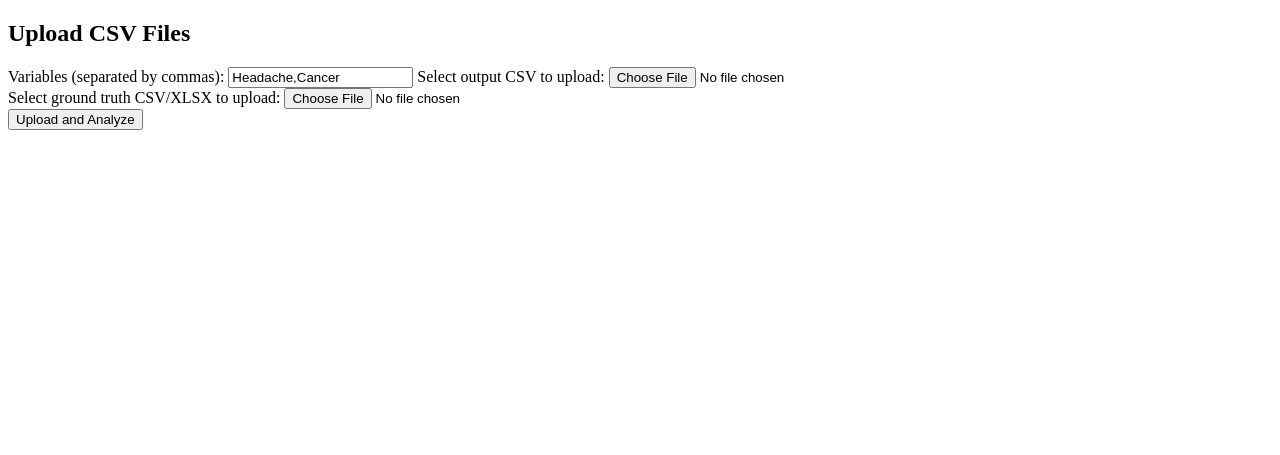
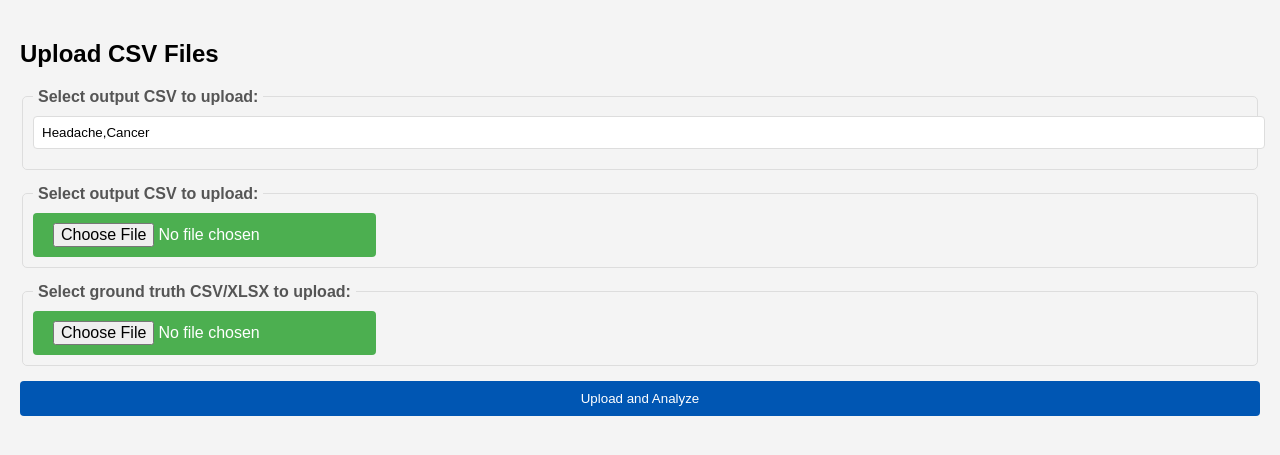
Before and after one commit to KatherLab/Medical_LLM, a Flask app: page /analysis in a window 1280 px wide. Shown: the top 455 px of the page. Run offline with Flask 3, Linux system fonts and the light colour scheme.

Commit message:
webui improvments

```diff
--- a/src/webui/templates/analysis.html
+++ b/src/webui/templates/analysis.html
@@ -1,18 +1,33 @@
 <!DOCTYPE html>
-<html>
+<html lang="en">
+
+<head>
+    <meta charset="UTF-8">
+    <meta content="IE=edge" http-equiv="X-UA-Compatible">
+    <meta content="width=device-width, initial-scale=1.0" name="viewport">
+    <link href="{{ url_for('static', filename='style.css') }}" rel="stylesheet">
+    <title>Your Page Title</title>
+</head>
 <body>
 <h2>Upload CSV Files</h2>
 
 <form action="/upload" method="post" enctype="multipart/form-data">
-  <label for="variables">Variables (separated by commas):</label>
+
+  <fieldset>
+    <legend>  Select output CSV to upload:</legend>
 <input id="variables" name="variables" type="text" value="Headache,Cancer">
+</fieldset>
 
-  Select output CSV to upload:
-  <input type="file" name="output_csv" accept=".csv">
-  <br>
-  Select ground truth CSV/XLSX to upload:
-  <input type="file" name="groundtruth_csv" accept=".csv,.xlsx">
-  <br>
+  <fieldset>
+    <legend>  Select output CSV to upload:</legend>
+    <input class="file-upload" accept=".csv" name="output_csv" type="file">
+</fieldset>
+
+    <fieldset>
+    <legend>   Select ground truth CSV/XLSX to upload:</legend>
+    <input class="file-upload" accept=".csv" name="groundtruth_csv" type="file">
+</fieldset>
+
   <input type="submit" value="Upload and Analyze" name="submit">
 </form>
 </body>
```
Also changed, not shown: src/webui/analysis.py (+4 -4 lines).
